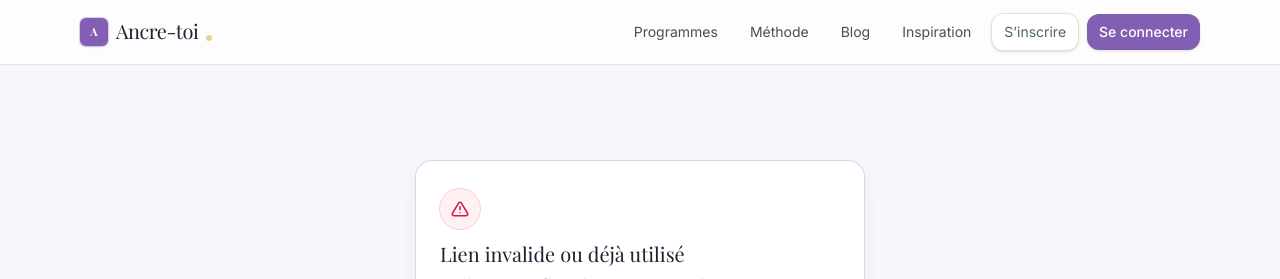
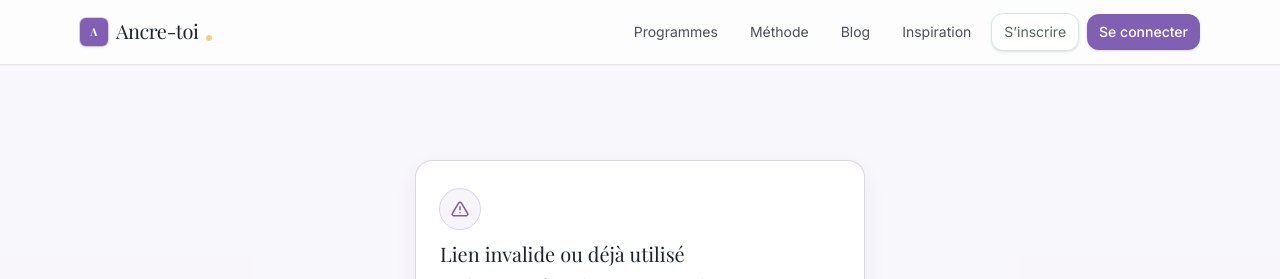
Before and after one commit to stephanievanoverberghe/ancretoi, a Next.js app: page /newsletter/error in a window 1280 px wide. Shown: the top 279 px of the page. Built offline with nearby package versions, Linux system fonts and the light colour scheme; no server answers; a web font is replaced by a local one.

Commit message:
feat(home): section newsletter

```diff
--- a/src/app/newsletter/error/page.tsx
+++ b/src/app/newsletter/error/page.tsx
@@ -1,3 +1,4 @@
+// src/app/newsletter/error/page.tsx
 import Link from 'next/link';
 
 export const metadata = {
@@ -5,7 +6,7 @@ export const metadata = {
     description: 'Impossible de confirmer ton adresse email.',
 };
 
-type Props = { searchParams?: { code?: string } };
+type SP = { code?: string };
 
 const messages: Record<string, { title: string; body: string }> = {
     invalid_token: {
@@ -22,8 +23,9 @@ const messages: Record<string, { title: string; body: string }> = {
     },
 };
 
-export default function Page({ searchParams }: Props) {
-    const code = searchParams?.code ?? 'invalid_token';
+export default async function Page({ searchParams }: { searchParams?: Promise<SP> }) {
+    const sp = (await searchParams) ?? {};
+    const code = sp.code ?? 'invalid_token';
     const msg = messages[code] ?? {
         title: 'Oups, une erreur est survenue',
         body: 'Impossible de confirmer ton adresse pour le moment.',
@@ -38,8 +40,7 @@ export default function Page({ searchParams }: Props) {
             <div className="mx-auto max-w-6xl px-4 sm:px-6 md:px-8">
                 <div className="mx-auto max-w-md overflow-hidden rounded-2xl bg-white ring-1 ring-brand-200 shadow-[0_8px_24px_rgb(0_0_0/0.06)]">
                     <div className="px-5 py-6 sm:px-6 sm:py-7">
-                        <div className="mb-3 inline-flex h-10 w-10 items-center justify-center rounded-full bg-rose-50 ring-1 ring-rose-200 text-rose-700">
-                            {/* icône warning */}
+                        <div className="mb-3 inline-flex h-10 w-10 items-center justify-center rounded-full bg-brand-50 ring-1 ring-brand-200 text-brand-700">
                             <svg width="18" height="18" viewBox="0 0 24 24" aria-hidden className="opacity-90">
                                 <path
                                     d="M12 9v4m0 4h.01M10.29 3.86 1.82 18a2 2 0 0 0 1.71 3h16.94a2 2 0 0 0 1.71-3L13.71 3.86a2 2 0 0 0-3.42 0z"
```
Also changed, not shown: src/app/admin/newsletter/page.tsx (added).
